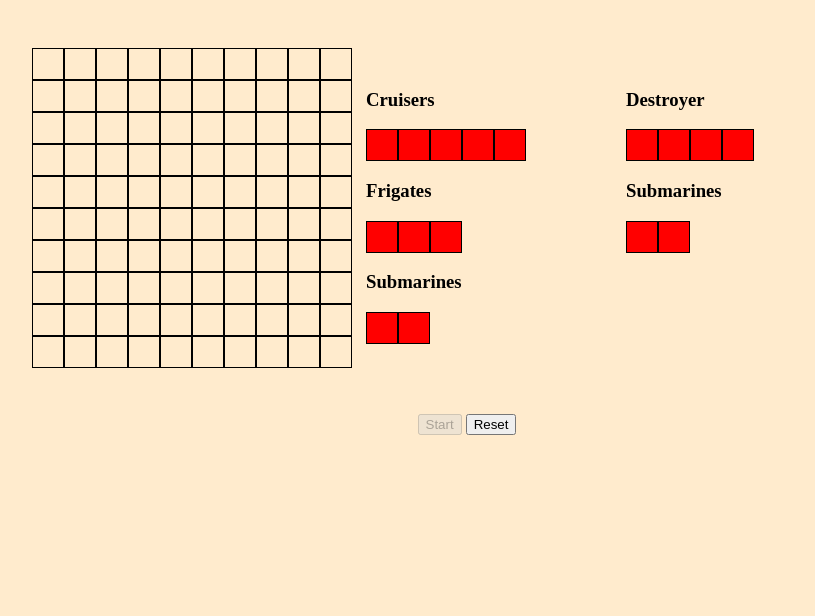
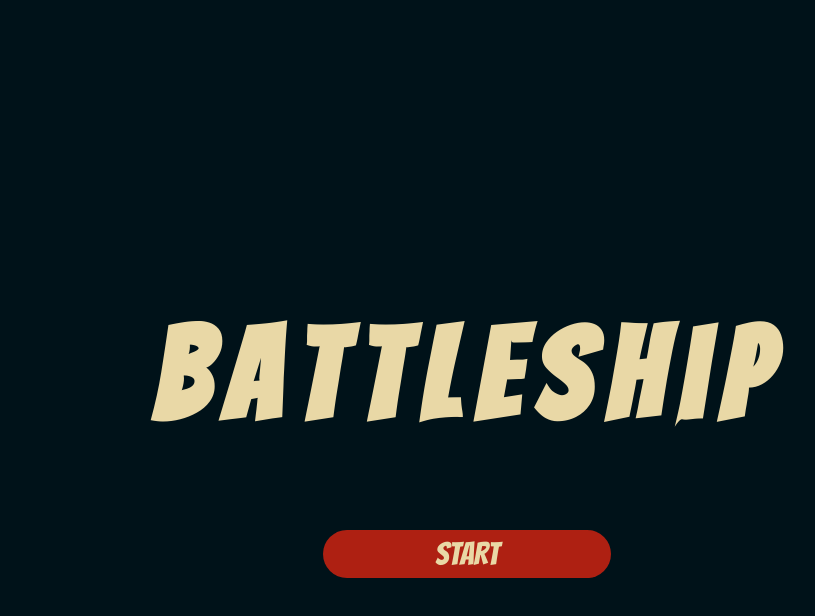
Before and after one commit to xxemat20xx/Battleship, a website built with webpack: page src/index.html in a window 1280 px wide. Shown: the whole page, without its empty margins (173-988 px from the left). Built offline with nearby package versions, Linux system fonts and the light colour scheme; a web font is replaced by a local one.

Commit message:
adding some functions

```diff
--- a/src/dom.js
+++ b/src/dom.js
@@ -13,4 +13,10 @@ export class DOM{
             }
         }
     }
+    startGame(btn, element, nextElToShow){
+        btn.addEventListener("click", () => {
+            element.style.display = "none";
+            nextElToShow.style.display = "block";
+        });
+    }
 }
--- a/src/game.js
+++ b/src/game.js
@@ -1,7 +1,5 @@
 import { DOM } from './dom';
 import { Gameboard } from './gameboard';
-
-
 
 export class Game{
     constructor(){
@@ -11,6 +9,9 @@ export class Game{
         this.startGameBtn = document.querySelector("#startGame");
         this.modal = document.querySelector(".modal");
         this.main = document.querySelector("main");
+        this.startGameContainer = document.querySelector(".startgame-container");
+        this.start = document.querySelector("#btn-game-start");
+
         //ingame board el
         this.ingameBoard = document.querySelector("#ingameboard");
         this.opponentBoard = document.querySelector("#oppenentboard");
@@ -25,9 +26,13 @@ export class Game{
         this.gameboard = new Gameboard();
     }
     init() {
+
+
       const dom = this.dom;
       const gameboard = this.gameboard;
 
+      //hide startgame container button, container, and the next element to show.
+      dom.startGame(this.start, this.startGameContainer, this.modal);
       // Create setup board
       dom.createBoard(this.playerBoard, gameboard.board);
 
@@ -71,6 +76,7 @@ export class Game{
                   // Hide the ship after placing
                   this.draggedShip.style.display = "none";
                   this.draggedShip.parentElement.remove();
+
               }
           }
       });
@@ -85,7 +91,7 @@ export class Game{
 
     // 🚀 Create the in-game board
     this.dom.createBoard(this.ingameBoard, this.gameboard.board);
-
+    this.dom.createBoard(this.opponentBoard, this.gameboard.board)
     // ✅ Transfer placed ships to in-game board
     this.occupiedCell.forEach(({ row, col, shipSize }) => {
         this.gameboard.placeShip(this.ingameBoard, row, col, shipSize);
@@ -97,7 +103,7 @@ export class Game{
     // Set game started
     this.gameStarted = true;
 
-    this.main.style.display = "flex";
+    this.main.style.display = "block";
 }
 
 }
--- a/src/index.html
+++ b/src/index.html
@@ -6,12 +6,19 @@
     <title>Battleship</title>
 </head>
 <body>
+
+    <div class="startgame-container">
         <h1>Battleship</h1>
+        <button class="btn" id="btn-game-start">START</button>
+    </div>
     <div class="modal">
+        <h2>Place ships to start the game.</h2>
         <div class="modal-content">
+
             <div id="playerboard">
                 <!-- append board here -->
             </div>
+
             <div class="draggable-ship-container">
                     <div class="ships-content">
                         <h3>Cruisers</h3>
@@ -67,6 +74,8 @@
 
     <!-- main -->
     <main>
+        <h1>Battleship</h1>
+        <div class="gameboards">
             <div id="ingame-playerboard-container">
                 <h3>Your board</h3>
                 <p>Score:<span id="playerScore"> 0</span></p>
@@ -81,7 +90,7 @@
                     <!-- append board here -->
                 </div>
             </div>
-
+        </div>
     </main>
 </body>
 </html>
--- a/src/styles.css
+++ b/src/styles.css
@@ -1,27 +1,93 @@
-:root{}
+@import url('https://fonts.googleapis.com/css2?family=Bangers&family=Oi&display=swap');
+@import url('https://fonts.googleapis.com/css2?family=Bangers&family=Montserrat:ital,wght@0,100..900;1,100..900&family=Oi&display=swap');
+:root{
+  --black: #001219;
+  --grey: #2b2d42;
+  --red: #ae2012;
+  --light-red: #bb3e03;
+  --dark-red: #9b2226;
+  --main-white: #e9d8a6;
+  --teal: #005f73;
+  --teal-light: #94d2bd;
+}
 body{
   margin: 0;
   padding: 0;
   box-sizing: border-box;
+  font-family: "Montserrat", serif;
+  font-optical-sizing: auto;
+  font-weight: 400;
+  font-style: normal;
+  background-color: var(--black);
+  color: var(--main-white);
 }
-.modal{
-  /* display: none; */
+.startgame-container{
+  z-index: 1;
   position: absolute;
   top: 50%;
   left: 50%;
   transform: translate(-50%, -50%);
-  background-color: blanchedalmond;
+  background-color: var(--black);
+  color: var(--main-white);
   height: 100dvh;
   width: 100%;
+  display: flex;
+  flex-direction: column;
+  align-items: center;
+  justify-content: center;
+  font-size: 4rem;
+  font-family: "Bangers", serif;
+  font-weight: 400;
+  font-style: normal;
+  &.startgame-container button{
+    border: none;
+    background-color: var(--red);
+    color: var(--main-white);
+    width: 18rem;
+    height: 3rem;
+    border-radius: 4rem;
+    font-size: 2rem;
+    font-family: "Bangers", serif;
+  }
+  &.startgame-container button:hover{
+    background-color: var(--light-red);
+  }
+  &.startgame-container h1{
+    letter-spacing: 1rem;
+  }
+}
+.btn{
+  cursor: pointer;
+  border: none;
+    background-color: var(--red);
+    color: var(--main-white);
+    width: 6rem;
+    height: 3rem;
+    border-radius: 4rem;
+    font-size: 1rem;
+    font-family: "Bangers", serif;
+}
+.modal{
+  display: none;
+  position: absolute;
+  top: 50%;
+  left: 50%;
+  transform: translate(-50%, -50%);
+  background-color: var(--black);
+  height: 100dvh;
+  width: 100%;
+  color: var(--main-white);
+  &.modal h2{
+    text-align: center;
+  }
+  &.modal .modal-content{
+    display: flex;
+    justify-content: center;
+    align-items: center;
+  }
 
 }
-.modal-content{
-  display: flex;
-  justify-content: space-around;
-  align-items: center;
-  justify-content: center;
-  margin: 3em 0;
-}
+
 
 #playerboard,
 #ingameboard,
@@ -29,20 +95,24 @@ body{
   display: grid;
   grid-template-columns: repeat(10, 30px);
   grid-template-rows: repeat(10, 30px);
-  gap: 2px;
-
+  gap: 8px;
 }
 .cell{
   width: 30px;
   height: 30px;
-  border: 1px solid black;
-  cursor: pointer;
+  border: 3px solid var(--main-white);
+  background-color: var(--grey);
+  cursor: pointer
+}
+#oppenentboard .cell:hover{
+  background-color: var(--main-white);
 }
 .ship-cell,.ship-placed{
   width: 30px;
   height: 30px;
-  background-color: red;
-  border: 1px solid black;
+  margin:0 2px;
+  background-color: var(--red);
+  border: 1px solid var(--main-white);
 }
 
 .draggable-ship-container{
@@ -50,7 +120,6 @@ body{
   padding: 0 1rem;
   min-width: 520px;
   grid-template-columns: repeat(2, 1fr);
-
 }
 
 .ship{
@@ -59,9 +128,13 @@ body{
 }
 /* main */
 main{
-  display: none;
-  justify-content: space-between;
+  display: block;
   padding: 1rem;
+  text-align: center;
+}
+.gameboards{
+  display: flex;
+  justify-content: space-around;
 }
 .modal-button{
   margin: auto;
```
Also changed, not shown: src/player.js (added, +10 -0 lines). Lines whose indentation alone changed are shown as unchanged.
